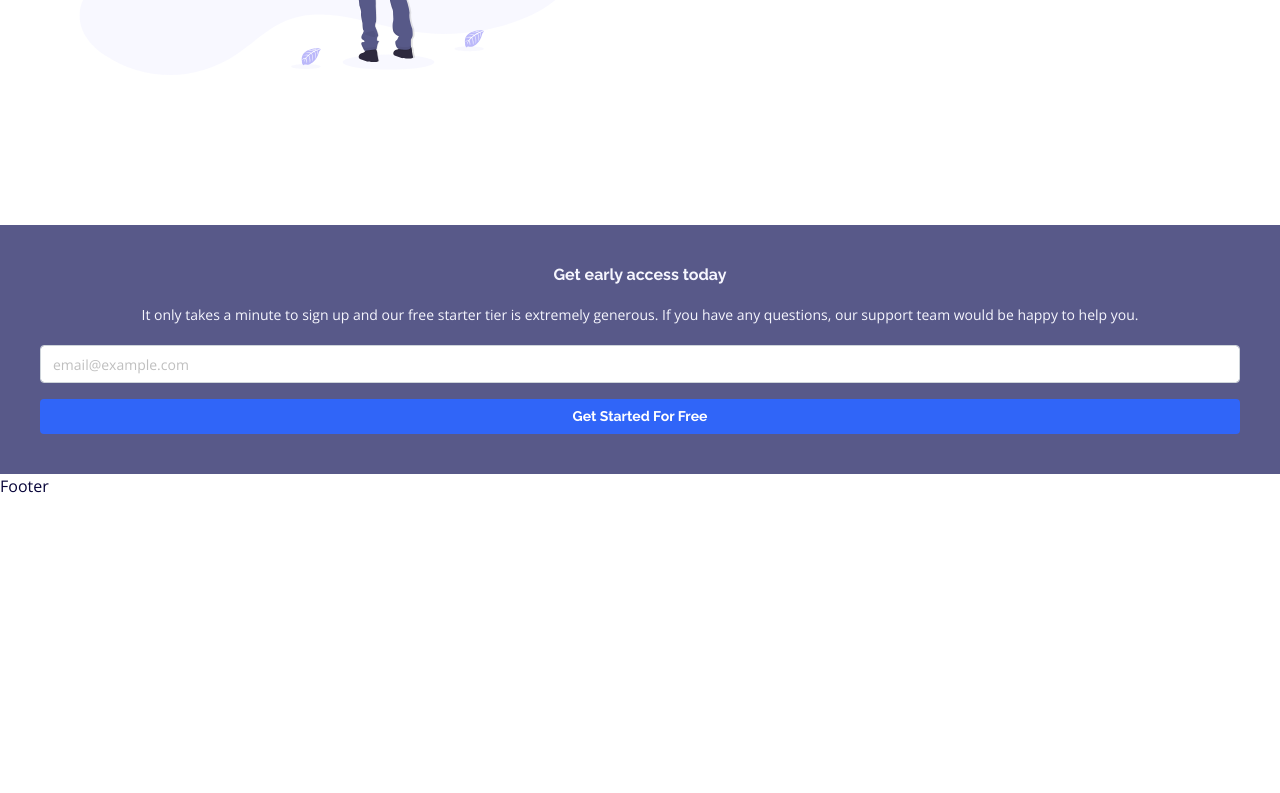
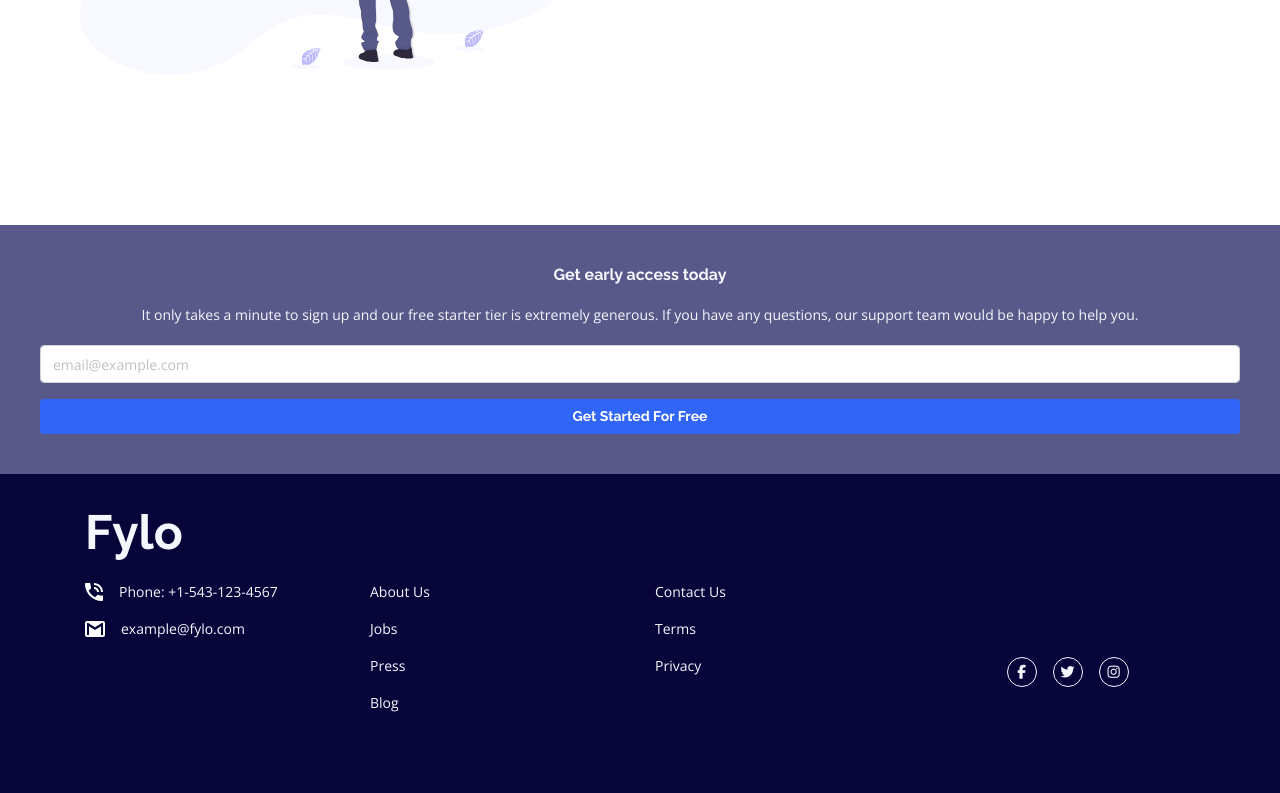
Before and after one commit to doctypeKieran/frontend-mentor-fylo-landing-page-bootstrap, a plain HTML site: page index.html in a window 1280 px wide. Shown: the part 1085-1878 px from the top of the page. Before the commit the page ends 1583 px from the top, so only its background shows below. Drawn offline with nearby package versions, Linux system fonts and the light colour scheme.

Commit message:
Add footer with styles, groups and links

```diff
--- a/assets/css/style.css
+++ b/assets/css/style.css
@@ -9,7 +9,15 @@ body {
 }
 
 /* Font for specific elements */
-h1, h2, h3, h4, h5, h6, header, nav, button {
+h1,
+h2,
+h3,
+h4,
+h5,
+h6,
+header,
+nav,
+button {
     font-family: "Raleway", sans-serif;
 }
 
@@ -145,6 +153,7 @@ nav#fylo-navbar.navbar {
     align-items: flex-start;
     padding: 0 20px 0;
 }
+
 .stay-productive__quotes-container img.quote-icon {
     margin-bottom: 10px;
 }
@@ -199,3 +208,64 @@ nav#fylo-navbar.navbar {
 section.bottom-cta {
     margin-bottom: 0;
 }
+
+/* Footer */
+footer {
+    background-color: hsl(243, 87%, 12%);
+    padding: 30px;
+    font-size: 14px;
+}
+
+.footer__heading {
+    font-size: 48px;
+    font-weight: bold;
+    color: hsl(240, 75%, 98%);
+    margin-bottom: 20px;
+}
+
+.footer__group {
+    margin-bottom: 50px;
+}
+
+.footer__column-group {
+    display: flex;
+    flex-direction: column;
+    gap: 1rem;
+}
+
+.footer__contact-info-item {
+    display: flex;
+    align-items: center;
+    gap: 1rem;
+}
+
+.footer__contact-info-item p {
+    margin: 0;
+    color: hsl(240, 75%, 98%);
+}
+
+.footer__links-group .footer__link-item {
+    color: hsl(240, 75%, 98%);
+}
+
+/* Footer Socials */
+.footer__socials-group {
+    display: flex;
+    align-items: center;
+    justify-content: center;
+    gap: 1rem;
+}
+
+.footer__socials-group a i {
+    color: hsl(240, 75%, 98%);
+}
+
+.footer__socials-group a {
+    height: 30px;
+    width: 30px;
+    border: 1px solid hsl(240, 75%, 98%);
+    border-radius: 50%;
+    display: flex;
+    align-items: center;
+    justify-content: center;
+}
--- a/index.html
+++ b/index.html
@@ -129,7 +129,54 @@
 
   <!-- Footer -->
   <footer>
-    Footer
+    <div class="container">
+      <div class="row">
+        <!-- Footer heading (no white logo?!) -->
+        <div class="col-12">
+          <h1 class="footer__heading">Fylo</h1>
+        </div>
+        <!-- Footer Contact Info -->
+        <div class="col-12 col-md-3 footer__group footer__column-group footer__contact-info">
+          <!-- Phone details -->
+          <div class="footer__contact-info-item">
+            <img src="./assets/images/icon-phone.svg" alt="">
+            <p>Phone: +1-543-123-4567</p>
+          </div>
+          <!-- Email details -->
+          <div class="footer__contact-info-item">
+            <img src="./assets/images/icon-email.svg" alt="">
+            <p>example@fylo.com</p>
+          </div>
+        </div>
+
+        <!-- Footer Links Group 1 -->
+        <div class="col-12 col-md-3 footer__group footer__column-group footer__links-group">
+          <a href="" class="footer__link-item">About Us</a>
+          <a href="" class="footer__link-item">Jobs</a>
+          <a href="" class="footer__link-item">Press</a>
+          <a href="" class="footer__link-item">Blog</a>
+        </div>
+
+        <!-- Footer Links Group 2 -->
+        <div class="col-12 col-md-3 footer__group footer__column-group footer__links-group">
+          <a href="#" class="footer__link-item">Contact Us</a>
+          <a href="#" class="footer__link-item">Terms</a>
+          <a href="#" class="footer__link-item">Privacy</a>
+        </div>
+
+        <div class="col-12 col-md-3 footer__socials-group">
+          <a href="https://www.facebook.com/">
+            <i class="fa-brands fa-facebook-f"></i>
+          </a>
+          <a href="https://www.twitter.com/">
+            <i class="fa-brands fa-twitter"></i>
+          </a>
+          <a href="https://www.instagram.com/">
+            <i class="fa-brands fa-instagram"></i>
+          </a>
+        </div>
+      </div>
+    </div>
   </footer>
 
   <!-- Bootstrap Scripts -->
```
